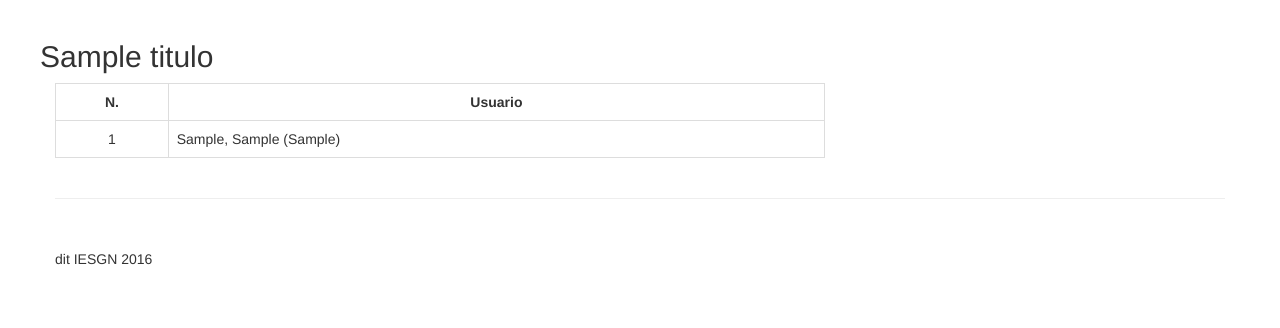
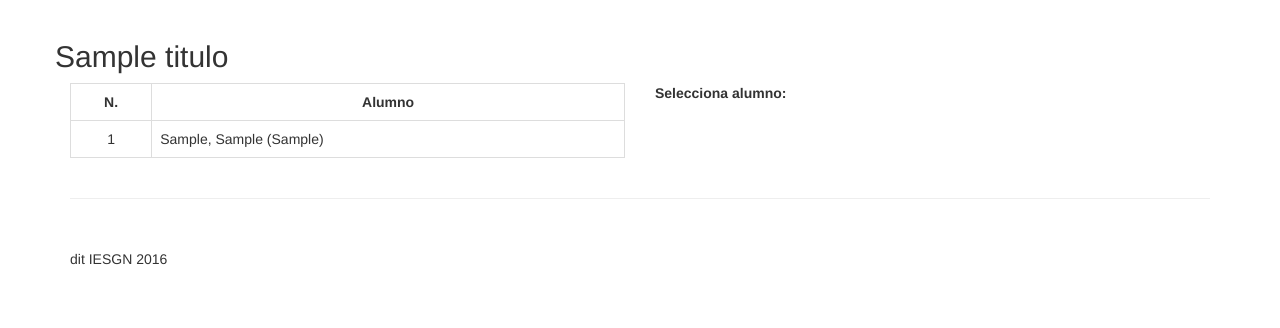
Before and after one commit to iesgn/gestiona_iesgn, a Django app: template cursos/templates/listar_cursos.html in a window 1280 px wide. Shown: the part 51-379 px from the top of the page. Run offline with Django 3.2, Linux system fonts and the light colour scheme; the template is opened without the code that fills it: most values are stand-ins (such as "Sample title", 1, 10 or a date in 2020); some libraries are stand-ins or nearby versions.

Commit message:
últimos cambios

```diff
--- a/cursos/templates/listar_cursos.html
+++ b/cursos/templates/listar_cursos.html
@@ -2,15 +2,14 @@
 
 
 {% block content %}
-<div class="row">
 
 <div class="row">
 <h2>{{titulo}}</h2>
-  <div class="col-md-8">
+  <div class="col-md-6">
     <table class="table table-bordered table-hover">
       <tr>
         <td class="text-center"><strong>N.</strong></td>
-        <td class="text-center"><strong>Usuario</strong></td>
+        <td class="text-center"><strong>Alumno</strong></td>
 
       </tr>
       {% for r in resultados %}
@@ -23,6 +22,12 @@
 {% endfor %}
     </table>
   </div>
+  <div class="col-md-4">
+    <strong>Selecciona alumno:</strong>
+
+  </div>
+
 </div>
 
+
 {% endblock %}
--- a/gestiona_iesgn/settings.py
+++ b/gestiona_iesgn/settings.py
@@ -38,6 +38,7 @@ INSTALLED_APPS = [
     'django.contrib.messages',
     'django.contrib.staticfiles',
     'usuarios.apps.UsuariosConfig',
+    'cursos.apps.CursosConfig',
 ]
 
 MIDDLEWARE = [
--- a/templates/base_menu.html
+++ b/templates/base_menu.html
@@ -50,7 +50,7 @@
     <li><a href="/usuarios/profesores/add">Nuevo</a></li>
   </ul>
 </li>
- <li class="dropdown">
+<li class="dropdown">
 <a href="#" class="dropdown-toggle" data-toggle="dropdown" role="button" aria-haspopup="true" aria-expanded="false">Cursos<span class="caret"></span></a>
  <ul class="dropdown-menu">
     <li><a href="/cursos/1">1º ASIR</a></li>
```
Also changed, not shown: cursos/forms.py (added, +12 -0 lines), cursos/views.py (+9 -2 lines), usuarios/templates/listar.html (+2 -5 lines).
